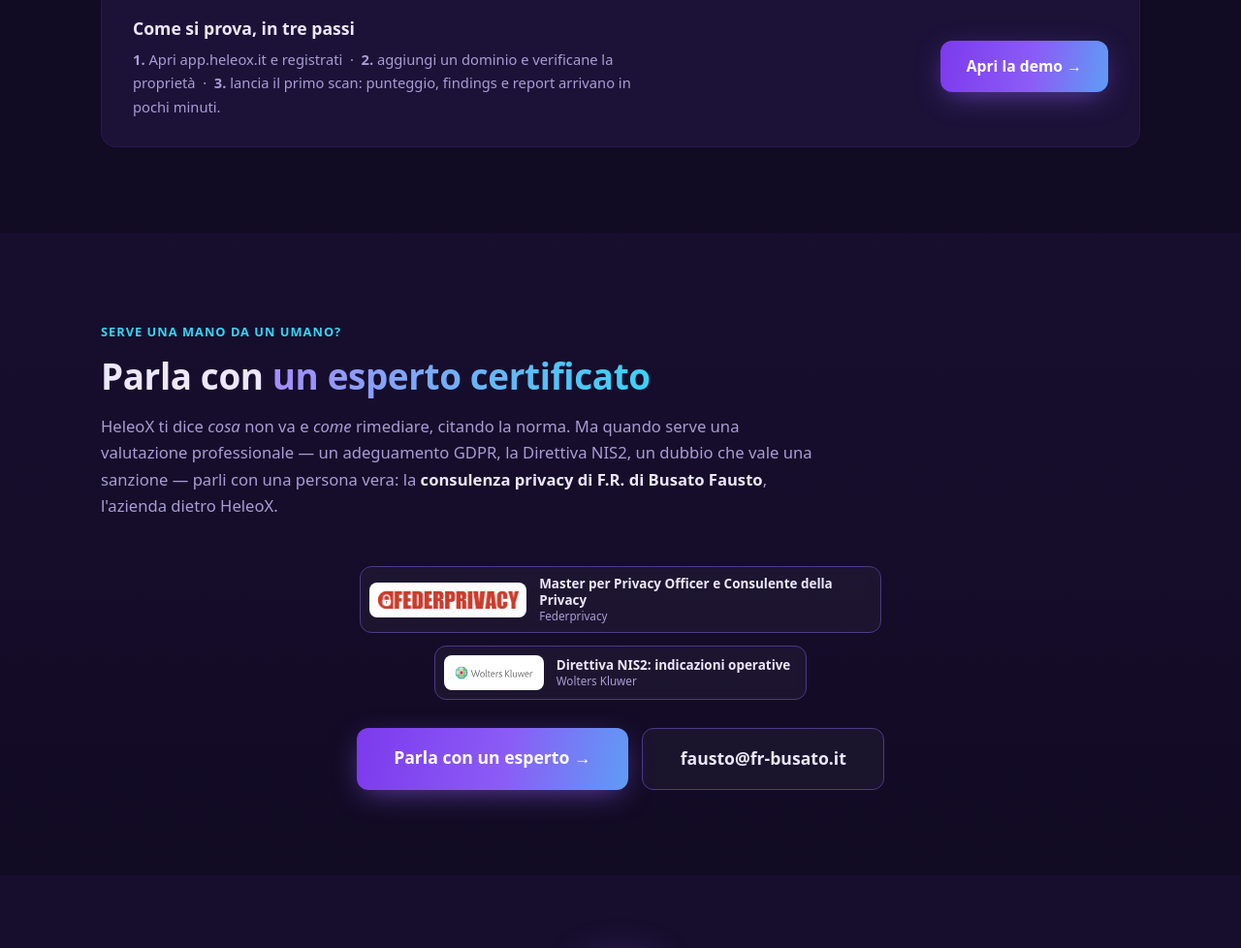
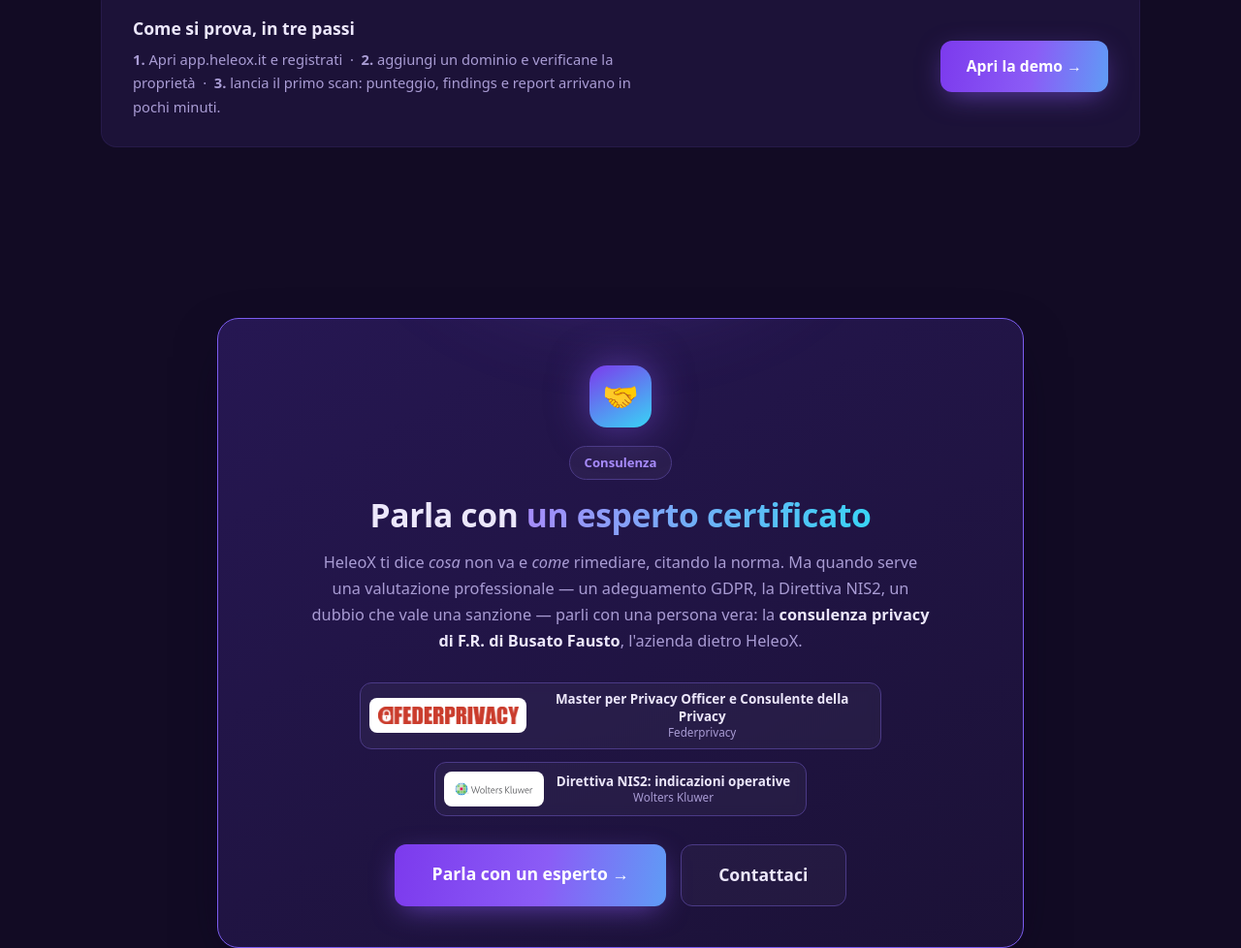
Before and after one commit to samuelebusato/heleox-landing, a plain HTML site: page index.html in a window 1280 px wide. Shown: the part 6414-7392 px from the top of the page at 97% size. Drawn offline with Linux system fonts and the light colour scheme.

Commit message:
Homepage #esperto: grafica migliorata (pannello brand + icona) e CTA «Contattaci»
- Sezione ridisegnata come card in evidenza: bordo/glow viola del brand, icona gradiente, layout centrato

- Pulsante email sostituito da «Contattaci» (mailto dietro il link, indirizzo non piu visibile)

Co-Authored-By: Claude Opus 4.8 <noreply@anthropic.com>

```diff
--- a/index.html
+++ b/index.html
@@ -502,19 +502,21 @@
   <!-- Ponte verso la consulenza dell'azienda madre F.R. di Busato Fausto
        (fr-busato.it): HeleoX trova e spiega i problemi, il consulente
        certificato aiuta a risolverli (GDPR, privacy, NIS2). -->
-  <section class="section section-alt" id="esperto">
+  <section class="section" id="esperto">
     <div class="container">
-      <div class="section-head reveal">
-        <span class="eyebrow">Serve una mano da un umano?</span>
+      <div class="expert-panel reveal">
+        <div class="expert-glow" aria-hidden="true"></div>
+        <div class="expert-inner">
+          <div class="expert-icon" aria-hidden="true">🤝</div>
+          <span class="pill">Consulenza</span>
           <h2>Parla con <span class="gradient-text">un esperto certificato</span></h2>
-        <p>
+          <p class="expert-lead">
             HeleoX ti dice <em>cosa</em> non va e <em>come</em> rimediare, citando la norma. Ma quando serve una
             valutazione professionale — un adeguamento GDPR, la Direttiva NIS2, un dubbio che vale una sanzione —
             parli con una persona vera: la <strong>consulenza privacy di F.R. di Busato Fausto</strong>, l'azienda dietro HeleoX.
           </p>
-      </div>
 
-      <div class="expert-certs reveal" aria-label="Certificazioni del consulente">
+          <div class="expert-certs" aria-label="Certificazioni del consulente">
             <span class="cert-chip">
               <span class="cert-chip-logo"><img src="cert-federprivacy.png" alt="Federprivacy" width="144" height="18" loading="lazy" /></span>
               <span class="cert-chip-testo"><strong>Master per Privacy Officer e Consulente della Privacy</strong><em>Federprivacy</em></span>
@@ -525,9 +527,11 @@
             </span>
           </div>
 
-      <div class="hero-cta center reveal">
+          <div class="hero-cta center">
             <a href="https://www.fr-busato.it" target="_blank" rel="noopener" class="btn btn-primary btn-lg">Parla con un esperto →</a>
-        <a href="mailto:fausto@fr-busato.it?subject=Consulenza%20privacy%2C%20GDPR%20o%20NIS2" class="btn btn-ghost btn-lg">fausto@fr-busato.it</a>
+            <a href="mailto:fausto@fr-busato.it?subject=Consulenza%20privacy%2C%20GDPR%20o%20NIS2" class="btn btn-ghost btn-lg">Contattaci</a>
+          </div>
+        </div>
       </div>
     </div>
   </section>
--- a/styles.css
+++ b/styles.css
@@ -315,10 +315,36 @@ a.card:hover .card-more { color: var(--cyan); }
 .cert-chip-testo { display: flex; flex-direction: column; line-height: 1.3; max-width: 21rem; }
 .cert-chip-testo strong { font-size: 0.84rem; font-weight: 600; color: var(--text); }
 .cert-chip-testo em { font-style: normal; font-size: 0.73rem; color: var(--text-dim); }
-/* Sezione #esperto ("Parla con un esperto"): ponte verso la consulenza di F.R.
-   di Busato Fausto. Riusa .cert-chip / .hero-cta.center / .btn / .section-alt;
-   qui solo il contenitore centrato delle chip certificazione. */
-.expert-certs { display: flex; flex-wrap: wrap; justify-content: center; gap: 0.8rem; margin: 0 auto 1.8rem; max-width: 46rem; }
+
+/* ---------- sezione #esperto ("Parla con un esperto") ---------- */
+/* Pannello in evidenza: ponte verso la consulenza di F.R. di Busato Fausto.
+   Card col bordo/glow viola del brand; riusa .cert-chip / .hero-cta.center / .btn. */
+.expert-panel {
+  position: relative; max-width: 52rem; margin: 0 auto;
+  padding: 3rem 2.5rem 2.6rem; text-align: center;
+  border-radius: 22px; border: 1px solid #7c5df0;
+  background: linear-gradient(150deg, #2b1a5ecc, #1c1238e6);
+  box-shadow: var(--shadow); overflow: hidden;
+}
+.expert-glow {
+  position: absolute; left: 20%; right: 20%; top: -45%; height: 320px;
+  background: radial-gradient(ellipse at center, #8b5cf655, transparent 70%);
+  filter: blur(40px); pointer-events: none;
+}
+.expert-inner { position: relative; z-index: 1; }
+.expert-icon {
+  width: 64px; height: 64px; margin: 0 auto 1.2rem;
+  display: grid; place-items: center; font-size: 1.9rem;
+  border-radius: 18px; background: linear-gradient(150deg, #7c3aed, #38d5f5);
+  box-shadow: 0 0 40px #8b5cf680;
+}
+.expert-panel .pill { margin-bottom: 1rem; }
+.expert-panel h2 { font-size: clamp(1.5rem, 3vw, 2.1rem); font-weight: 800; letter-spacing: -0.01em; line-height: 1.2; }
+.expert-lead { margin: 1rem auto 0; max-width: 40rem; color: var(--text-dim); font-size: 1.02rem; }
+.expert-lead strong { color: var(--text); }
+.expert-certs { display: flex; flex-wrap: wrap; justify-content: center; gap: 0.8rem; margin: 1.8rem auto; max-width: 44rem; }
+.expert-panel .hero-cta { margin-top: 0.4rem; }
+@media (max-width: 600px) { .expert-panel { padding: 2.2rem 1.3rem 2rem; } }
 
 /* ---------- dashboard mockup ---------- */
 .dash-card {
```
Lines whose indentation alone changed are shown as unchanged.
